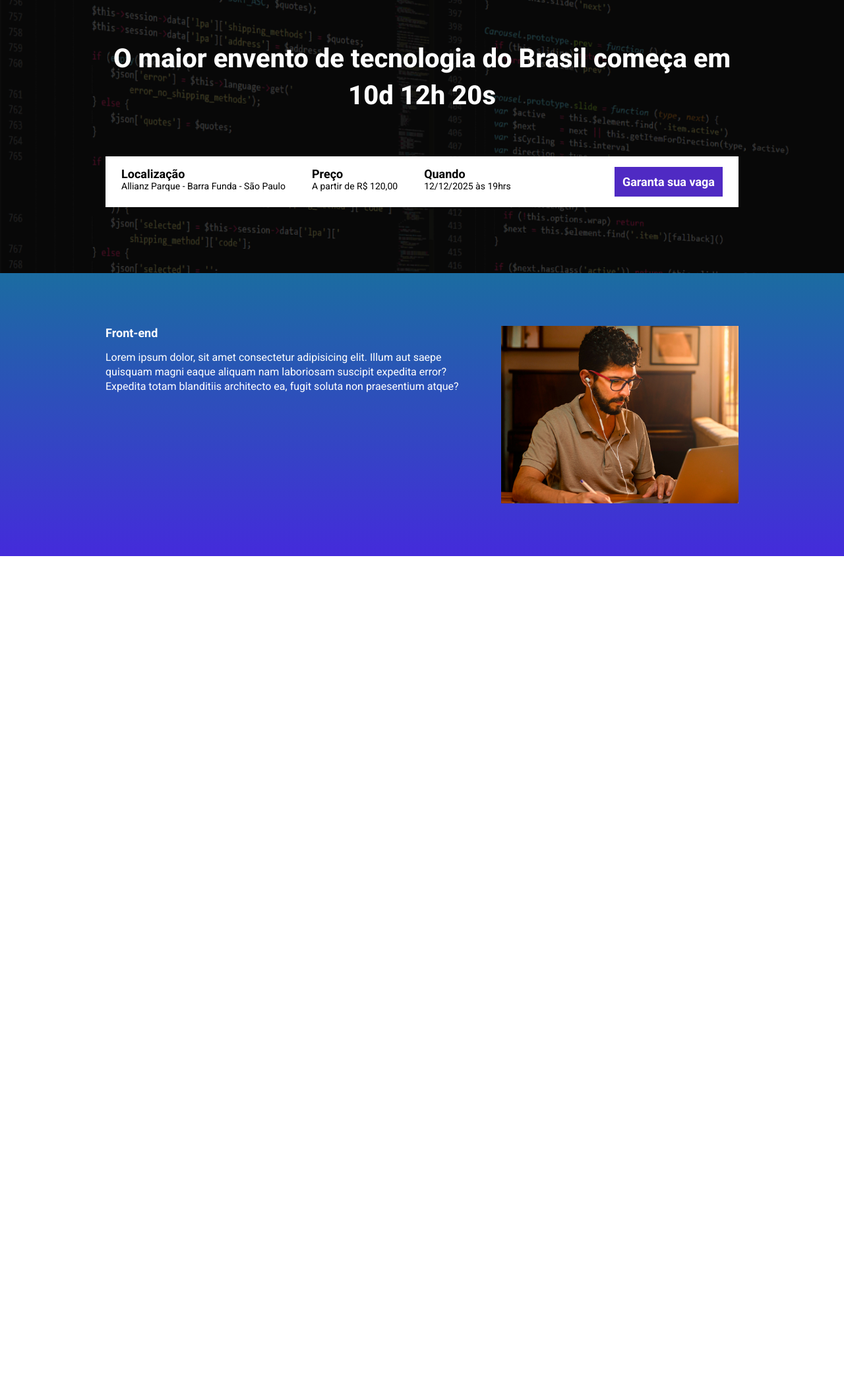
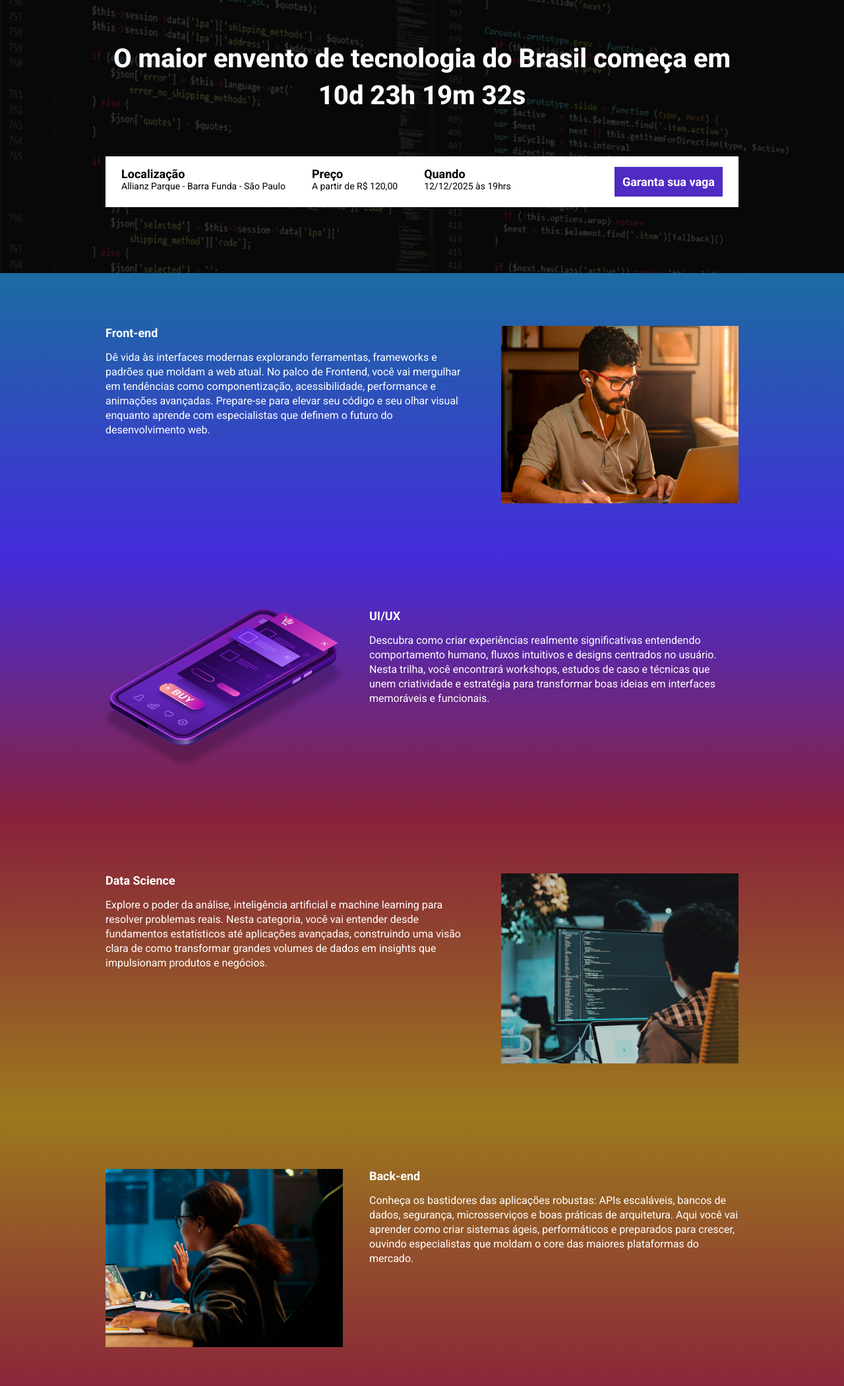
Before and after one commit to GabrielKayfer/modulo_22, a website built with Parcel: page src/index.html in a window 1280 px wide. Shown: the part 147-2248 px from the top of the page at 66% size. Before the commit the page ends 990 px from the top, so only its background shows below. Built offline with nearby package versions, Linux system fonts and the light colour scheme.

Commit message:
termiando event, aplicando estilização e funcionamento da contagem da data pelo js

```diff
--- a/package.json
+++ b/package.json
@@ -7,6 +7,7 @@
   "type": "commonjs",
   "scripts": {
     "dev": "parcel src/index.html src/styles/main.scss src/scripts/main.js",
+    "build": "parcel build src/index.html",
     "test": "echo \"Error: no test specified\" && exit 1"
   },
   "devDependencies": {
--- a/src/index.html
+++ b/src/index.html
@@ -10,13 +10,14 @@
     <link href="https://fonts.googleapis.com/css2?family=Roboto:ital,wght@0,100..900;1,100..900&display=swap" rel="stylesheet">
 
     <link rel="stylesheet" href="styles/main.scss">
+    <link rel="stylesheet" href="https://unpkg.com/aos@next/dist/aos.css" />
 </head>
 <body>
     <header class="hero">
         <div class="container">
             <img class="hero__logo" src="./images/ebac_logo.svg" alt="EBAC">
             <p class="hero__text">
-                O maior envento de tecnologia do Brasil começa em 10d 12h 20s
+                O maior envento de tecnologia do Brasil começa em <span id="contador"></span>
             </p>
             <div class="infos-bar">
                 <ul class="infos-bar__infos">
@@ -39,20 +40,53 @@
             </div>
         </div>
     </header>
-    <section class="event">
-        <div class="container">
+    <section class="event event--frontend">
+        <div class="container" data-aos="fade-right">
             <div class="event__details">
                 <h2 class="event__details__title">Front-end</h2>
                 <p class="event__details__description">
-                    Lorem ipsum dolor, sit amet consectetur adipisicing elit. Illum aut saepe quisquam magni eaque aliquam nam laboriosam suscipit expedita error? Expedita totam blanditiis architecto ea, fugit soluta non praesentium atque?
+                    Dê vida às interfaces modernas explorando ferramentas, frameworks e padrões que moldam a web atual. No palco de Frontend, você vai mergulhar em tendências como componentização, acessibilidade, performance e animações avançadas. Prepare-se para elevar seu código e seu olhar visual enquanto aprende com especialistas que definem o futuro do desenvolvimento web.
                 </p>
             </div>
             <img class="event__image" src="./images/frontend.png" alt="">
         </div>
     </section>
+    <section class="event event--ux-ui event--image-left">
+        <div class="container"  data-aos="fade-left">
+            <div class="event__details">
+                <h2 class="event__details__title">UI/UX</h2>
+                <p class="event__details__description">
+                    Descubra como criar experiências realmente significativas entendendo comportamento humano, fluxos intuitivos e designs centrados no usuário. Nesta trilha, você encontrará workshops, estudos de caso e técnicas que unem criatividade e estratégia para transformar boas ideias em interfaces memoráveis e funcionais.
+                </p>
+            </div>
+            <img class="event__image" src="./images/ui-ux.png" alt="UX/UI">
+        </div>
+    </section>
+    <section class="event event--data-science">
+        <div class="container"  data-aos="fade-right">
+            <div class="event__details">
+                <h2 class="event__details__title">Data Science</h2>
+                <p class="event__details__description">
+                    Explore o poder da análise, inteligência artificial e machine learning para resolver problemas reais. Nesta categoria, você vai entender desde fundamentos estatísticos até aplicações avançadas, construindo uma visão clara de como transformar grandes volumes de dados em insights que impulsionam produtos e negócios.
+                </p>
+            </div>
+            <img class="event__image" src="./images/data.png" alt="Data science">
+        </div>
+    </section>
+    <section class="event event--backend event--image-left">
+        <div class="container"  data-aos="fade-left">
+            <div class="event__details">
+                <h2 class="event__details__title">Back-end</h2>
+                <p class="event__details__description">
+                    Conheça os bastidores das aplicações robustas: APIs escaláveis, bancos de dados, segurança, microsserviços e boas práticas de arquitetura. Aqui você vai aprender como criar sistemas ágeis, performáticos e preparados para crescer, ouvindo especialistas que moldam o core das maiores plataformas do mercado.
+                </p>
+            </div>
+            <img class="event__image" src="./images/backend.png" alt="Back-end">
+        </div>
+    </section>
 
 
-
+    <script src="https://unpkg.com/aos@next/dist/aos.js"></script>
     <script src="/src/scripts/main.js"></script>
 </body>
 </html>
--- a/src/scripts/main.js
+++ b/src/scripts/main.js
@@ -1 +1,27 @@
-console.log("olá mundo");
+AOS.init();
+
+const dataDoEvento = new Date("Dec 12, 2025 19:00:00");
+const timeStampDoEvento = dataDoEvento.getTime();
+
+const contaAsHoras = setInterval(function() {
+    const agora = new Date();
+    const TimeStampAtual = agora.getTime();
+
+    const distanciaAteOEvento = timeStampDoEvento - TimeStampAtual;
+
+    const diaEmMs = 1000 * 60 * 60 * 24;
+    const horaEmMs = 1000 * 60 * 60;
+    const minutosEmMs = 1000 * 60;
+
+    const diasAteOEvento = Math.floor(distanciaAteOEvento / diaEmMs);
+    const horasAteOEvento = Math.floor((distanciaAteOEvento % diaEmMs) / horaEmMs);
+    const minutosAteOEvento = Math.floor((distanciaAteOEvento % horaEmMs) / minutosEmMs);
+    const segundosAteOEvento = Math.floor((distanciaAteOEvento % minutosEmMs) / 1000);
+
+    document.getElementById('contador').innerHTML = `${diasAteOEvento}d ${horasAteOEvento}h ${minutosAteOEvento}m ${segundosAteOEvento}s`;
+
+    if (distanciaAteOEvento < 0) {
+        clearInterval(contaAsHoras);
+        document.getElementById('contador').innerHTML = 'Evento expirado'
+    }
+}, 1000);
--- a/src/styles/_event.scss
+++ b/src/styles/_event.scss
@@ -1,9 +1,35 @@
+@use 'variables';
+
 .event {
     padding: 80px 0;
-    background-image: linear-gradient(#1b6ca1, #442bdb);
+
+
+    &--frontend {
+        background-image: linear-gradient(variables.$blue1, variables.$blue2);
+    }
+
+    &--ux-ui {
+        background-image: linear-gradient(variables.$blue2, variables.$pink);
+    }
+
+    &--data-science {
+        background-image: linear-gradient(variables.$pink, variables.$yellow);
+    }
+
+    &--backend {
+        background-image: linear-gradient(variables.$yellow, variables.$pink);
+    }
+
+    &--image-left {
+        .container {
+            flex-direction: row-reverse;
+        }
+    }
+
 
     .container {
         display: flex;
+        gap: 40px;
     }
 
     &__image {
@@ -11,7 +37,6 @@
     }
 
     &__details {
-        margin-right: 40px;
 
         &__title {
             font-size: 18px;
--- a/src/styles/_hero.scss
+++ b/src/styles/_hero.scss
@@ -1,3 +1,5 @@
+@use 'variables';
+
 .hero {
     padding-top: 64px;
     padding-bottom: 100px;
@@ -16,7 +18,7 @@
         left: 0;
         width: 100%;
         height: 100%;
-        background-color: #000;
+        background-color: variables.$secondaryTextColor;
         content: '';
         opacity: .7;
     }
--- /dev/null
+++ b/src/styles/_variables.scss
@@ -0,0 +1,8 @@
+
+$textColor: #fff;
+$secondaryTextColor: #000;
+$blue1: #1b6ca1;
+$blue2: #442bdb;
+$pink: #89223b;
+$yellow: #9c791d;
+$purple: #4F2AC3;
--- a/src/styles/components/_buttons.scss
+++ b/src/styles/components/_buttons.scss
@@ -1,3 +1,5 @@
+@use '../variables';
+
 .button {
     padding: 12px;
     font-size: 18px;
@@ -7,8 +9,8 @@
     white-space: nowrap;
 
     &--primary {
-        color: #fff;
-        background-color: #4F2AC3;
+        color: variables.$textColor;
+        background-color: variables.$purple;
     }
 
     @media (max-width: 640px) {
--- a/src/styles/components/_infos-bar.scss
+++ b/src/styles/components/_infos-bar.scss
@@ -1,6 +1,8 @@
+@use '../variables';
+
 .infos-bar {
     padding: 16px 24px;
-    background-color: #fff;
+    background-color: variables.$textColor;
     display: flex;
     justify-content: space-between;
 
@@ -10,12 +12,12 @@
 
         &__item {
             font-size: 14px;
-            color: #000;
+            color: variables.$secondaryTextColor;
 
             b {
                 font-size: 18px;
                 display: block;
-                color: #000;
+                color: variables.$secondaryTextColor;
             }
         }
     }
--- a/src/styles/main.scss
+++ b/src/styles/main.scss
@@ -2,13 +2,14 @@
 @use 'components/infos-bar';
 @use 'components/buttons';
 @use 'event';
+@use 'variables';
 
 * {
     margin: 0;
     padding: 0;
     box-sizing: border-box;
     font-family: Roboto, sans-serif;
-    color: #fff;
+    color: variables.$textColor;
     list-style: none;
 }
 
```
